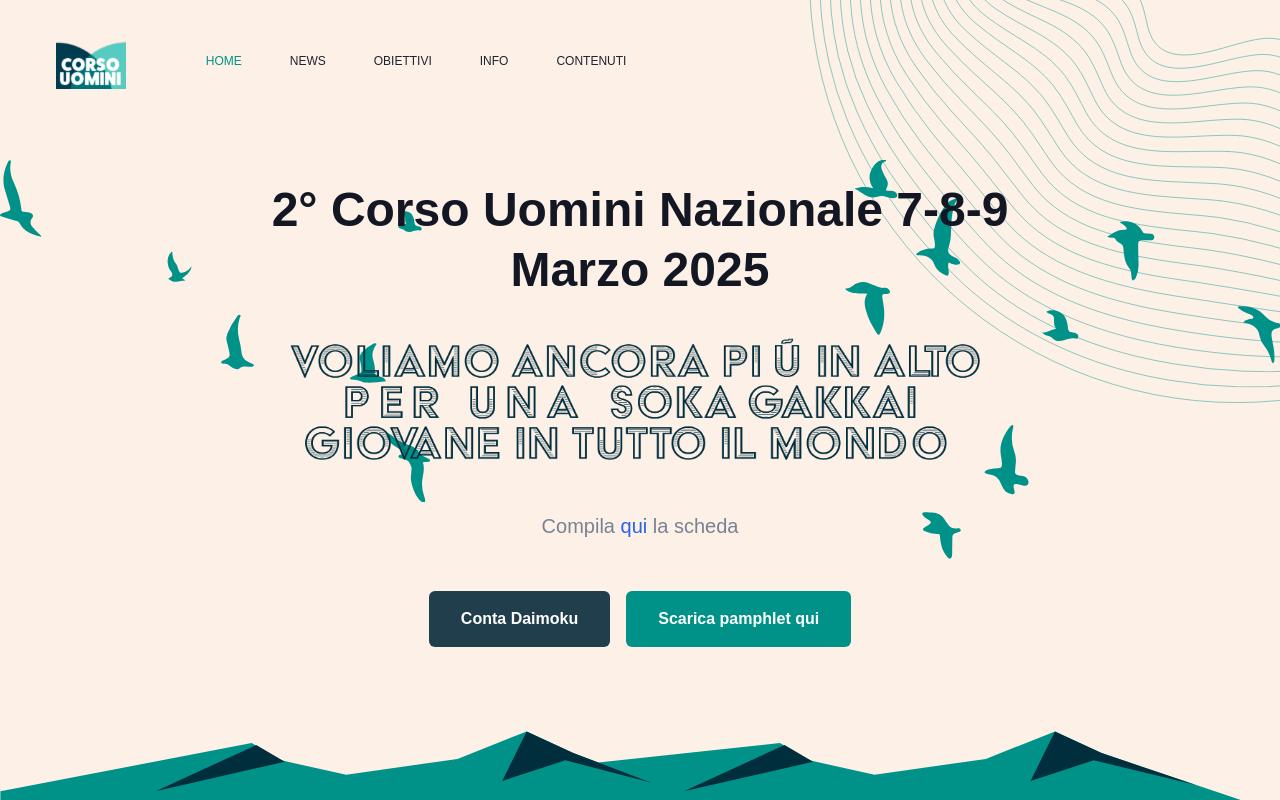
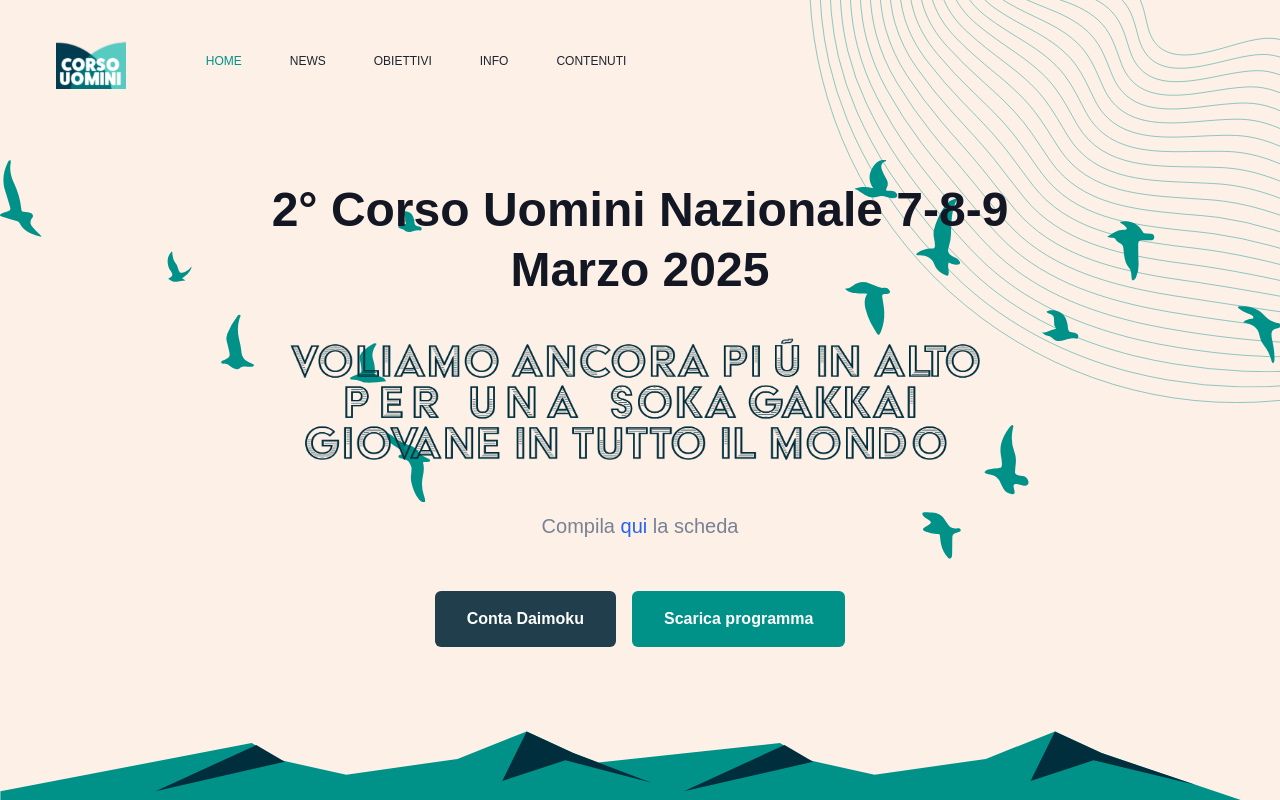
Before and after one commit to upalatucci/corso-uomini, a Next.js app: page / in a window 1280 px wide. Shown: the top 800 px of the page. Built offline with nearby package versions, Linux system fonts and the light colour scheme; no server answers; the database is empty; sample sign-in values are in the browser's storage.

Commit message:
Update index.tsx scarica programma

```diff
--- a/components/Hero/index.tsx
+++ b/components/Hero/index.tsx
@@ -49,7 +49,7 @@
                     href="/pdf/pamphlet.pdf"
                     className="inline-block rounded-md bg-primary hover:bg-primary/80  px-8 py-4 text-base font-semibold text-white duration-300 ease-in-out  "
                   >
-                    Scarica pamphlet qui
+                    Scarica programma
                   </a>
                 </div>
               </div>
```
